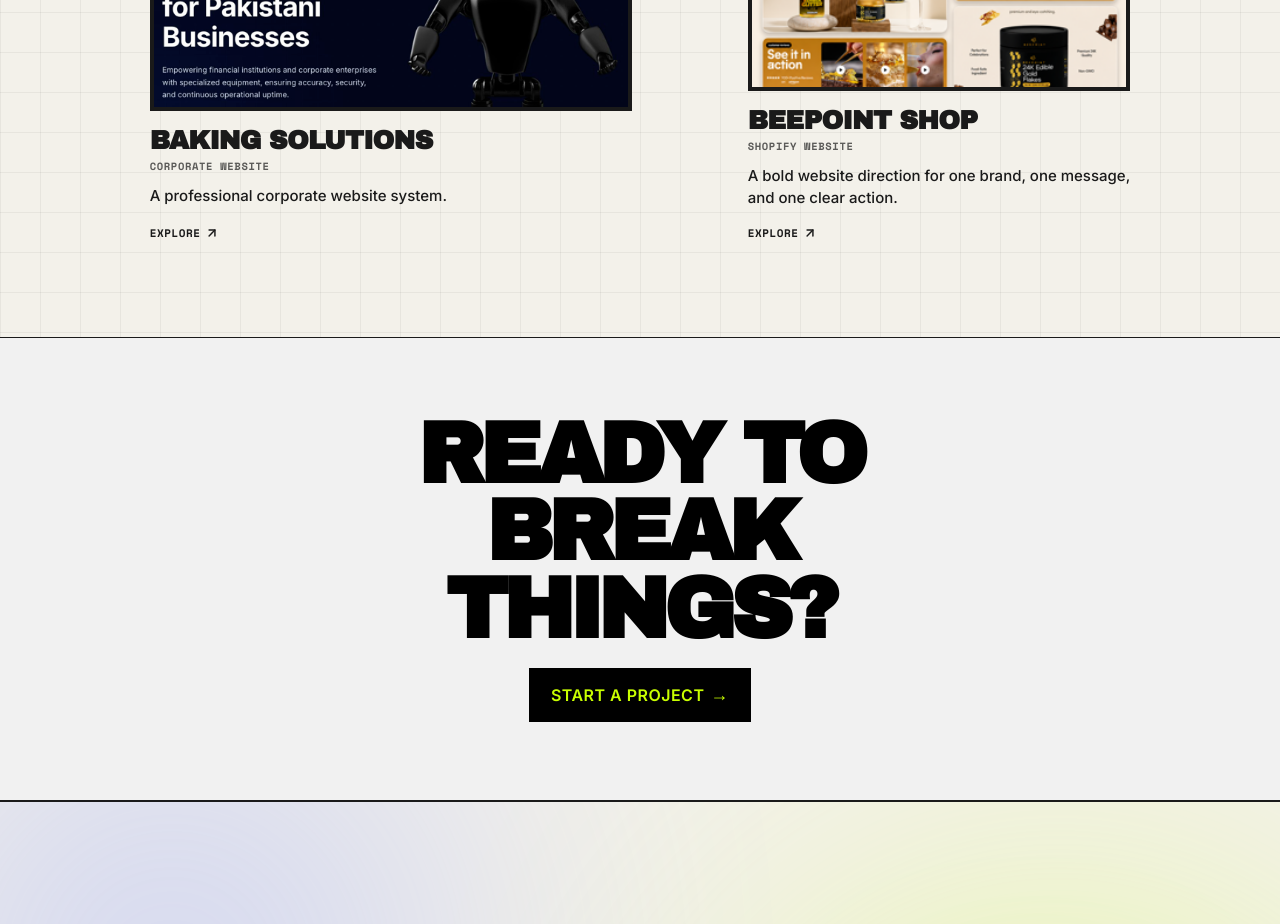
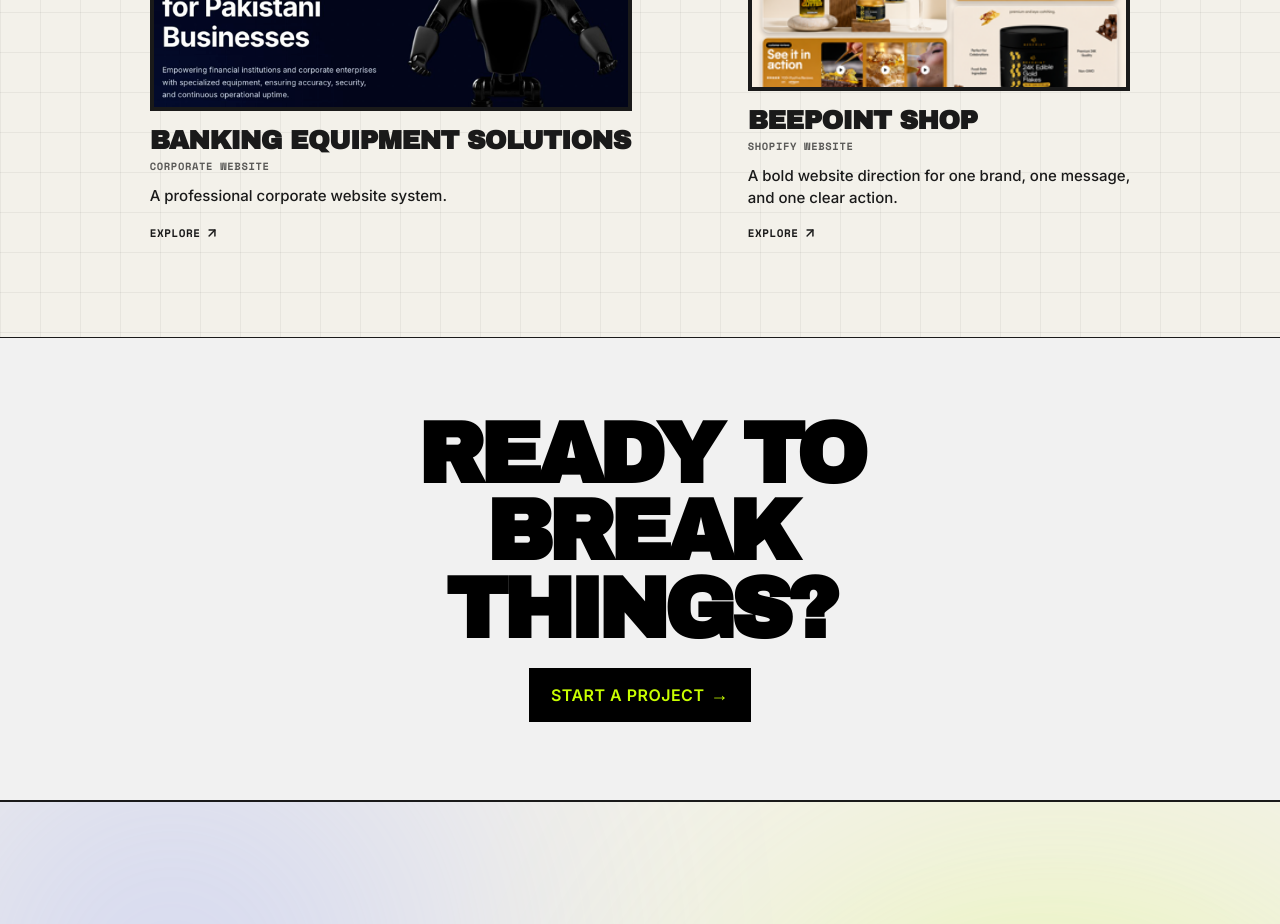
Before and after one commit to alisheikh212/designqure-website, a React (Vite) app: page / in a window 1280 px wide. Shown: the part 3900-4824 px from the top of the page. Built offline with nearby package versions, Linux system fonts and the light colour scheme.

Commit message:
Improve homepage SEO copy clarity

```diff
--- a/src/data/portfolioProjects.ts
+++ b/src/data/portfolioProjects.ts
@@ -40,7 +40,7 @@
     status: "Live",
   },
   {
-    title: "Baking Solutions",
+    title: "Banking Equipment Solutions",
     category: "Corporate Website",
     image: "/portfolio/mif.png",
     link: "https://mif-solutions.vercel.app",
```
